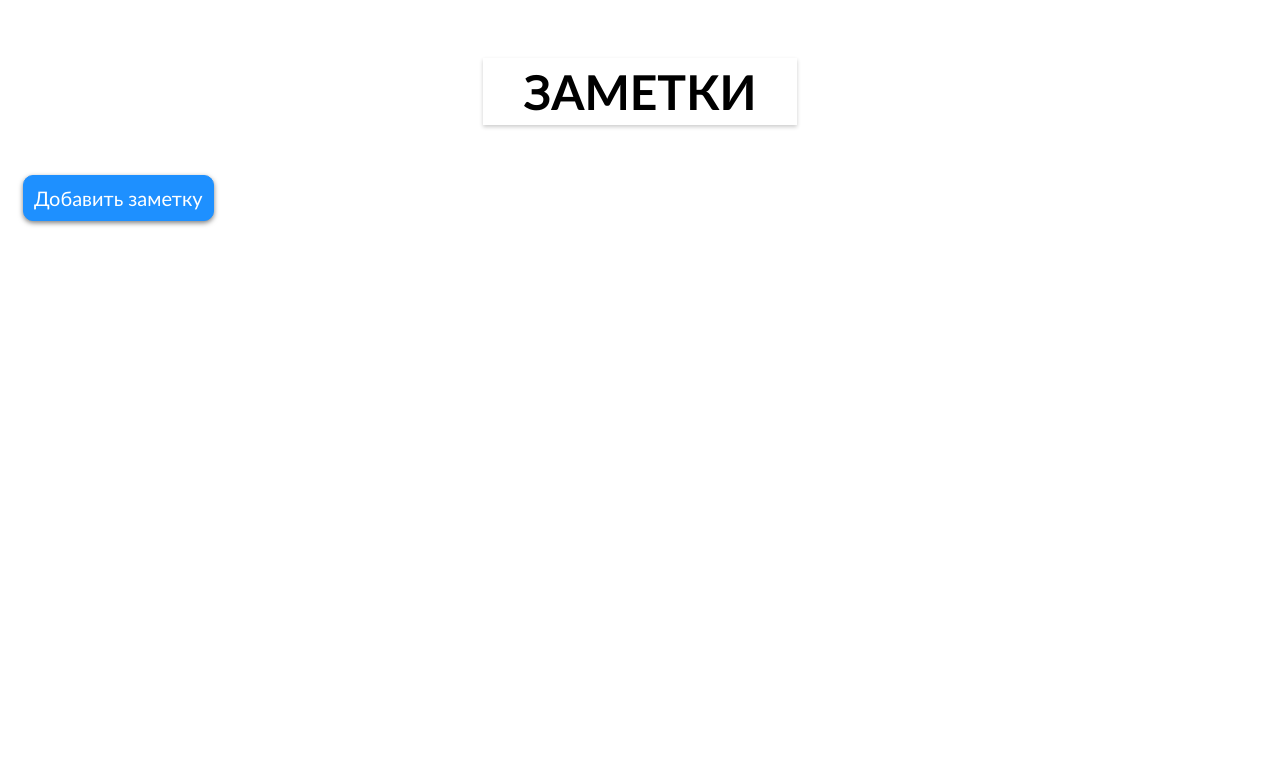
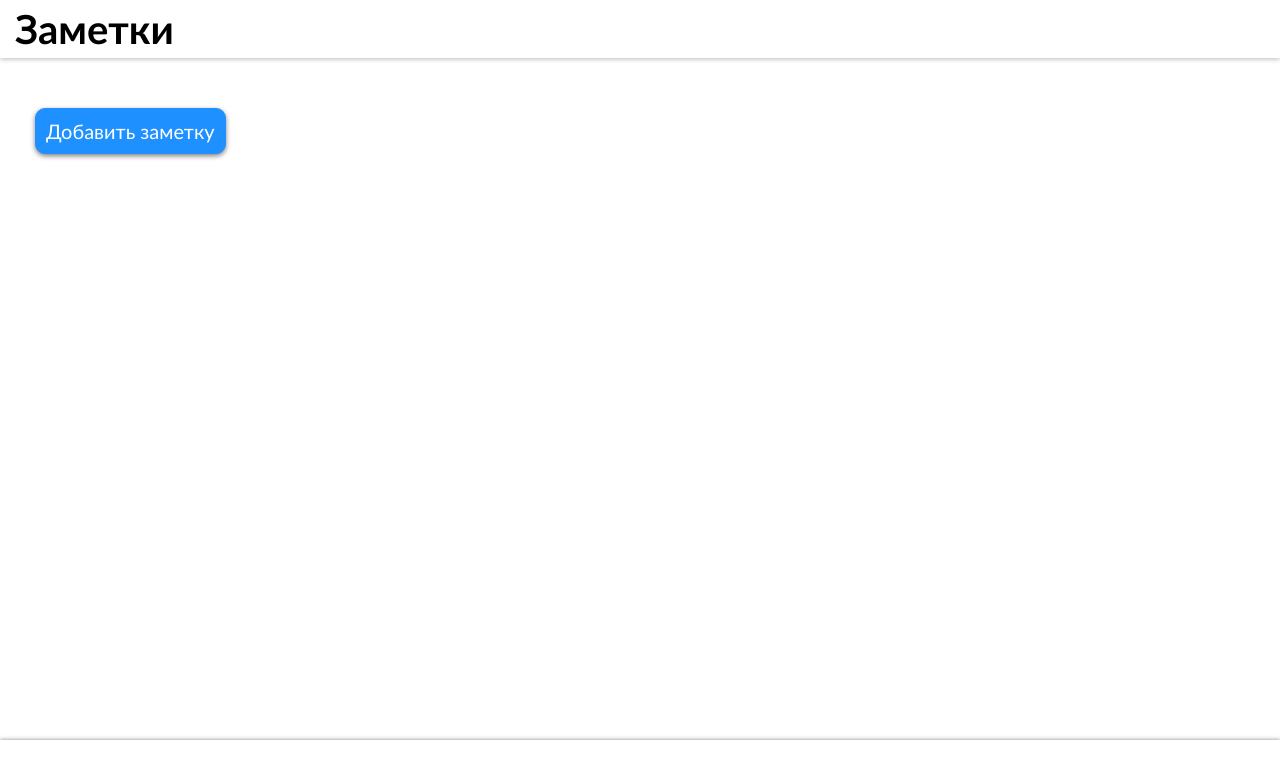
Before and after one commit to NeshtaNesht/test_todos, a React app: page / in a window 1280 px wide. Built offline with nearby package versions, Linux system fonts and the light colour scheme.

Commit message:
Новый дизайн

```diff
--- a/src/components/EditTodo/index.js
+++ b/src/components/EditTodo/index.js
@@ -55,7 +55,7 @@ const EditTodo = () => {
   );
 
   return (
-    <div>
+    <div style={{ width: "100%", margin: "auto" }}>
       {modalDeleteuccess}
       {modalSaveSuccess}
       <div className={{ display: "block" }}>
--- a/src/components/index.js
+++ b/src/components/index.js
@@ -14,14 +14,14 @@ const App = () => {
         exact
         path="/"
         render={() => {
-          dispatch(setTitle("ЗАМЕТКИ")); // Меняем заголовок
+          dispatch(setTitle("Заметки")); // Меняем заголовок
           return <Home />;
         }}
       />
       <Route
         path="/edittodo/:header"
         render={() => {
-          dispatch(setTitle("РЕДАКТИРОВАНИЕ ЗАМЕТКИ"));
+          dispatch(setTitle("Редактирование заметки"));
           return <EditTodo />;
         }}
       />
--- a/src/layout/index.js
+++ b/src/layout/index.js
@@ -10,7 +10,8 @@ const Layout = ({ children }) => {
       <div className="header">
         <h1>{title}</h1>
       </div>
-      {children}
+      <div className="content">{children}</div>
+      <div className="footer"></div>
     </>
   );
 };
--- a/src/styles.css
+++ b/src/styles.css
@@ -1,26 +1,28 @@
 * {
   font-family: "Gill Sans", "Gill Sans MT", Calibri, "Trebuchet MS", sans-serif;
+  margin: 0;
+  padding: 0;
 }
 
+html,
 body {
-  background-color: #ffffff;
+  height: 100%;
 }
 
 .header {
-  background-color: #ffffff;
-  padding: 50px 20px;
   text-align: center;
+  display: inline-block;
+  width: 100%;
+  margin: 0;
+  box-shadow: 0 2px 4px rgba(0, 0, 0, 0.2);
 }
 
 .header h1 {
   position: relative;
   color: black;
-  font-size: 3em;
-  padding: 5px 40px;
-  font-weight: bold;
-  display: inline-block;
-  margin: 0;
-  box-shadow: 0 2px 4px rgba(0, 0, 0, 0.2);
+  font-size: 2.5em;
+  float: left;
+  padding: 5px 0 5px 15px;
 }
 
 p {
@@ -30,3 +32,20 @@ p {
   font-size: 1.5em;
   font-weight: 600;
 }
+
+#root {
+  display: flex;
+  flex-direction: column;
+  min-height: 100%;
+}
+
+.content {
+  flex: 1 0 auto;
+  margin: 50px 20px 50px 20px;
+}
+
+.footer {
+  flex: 0 0 auto;
+  height: 60px;
+  box-shadow: 0 0px 4px rgba(0, 0, 0, 0.5);
+}
```
